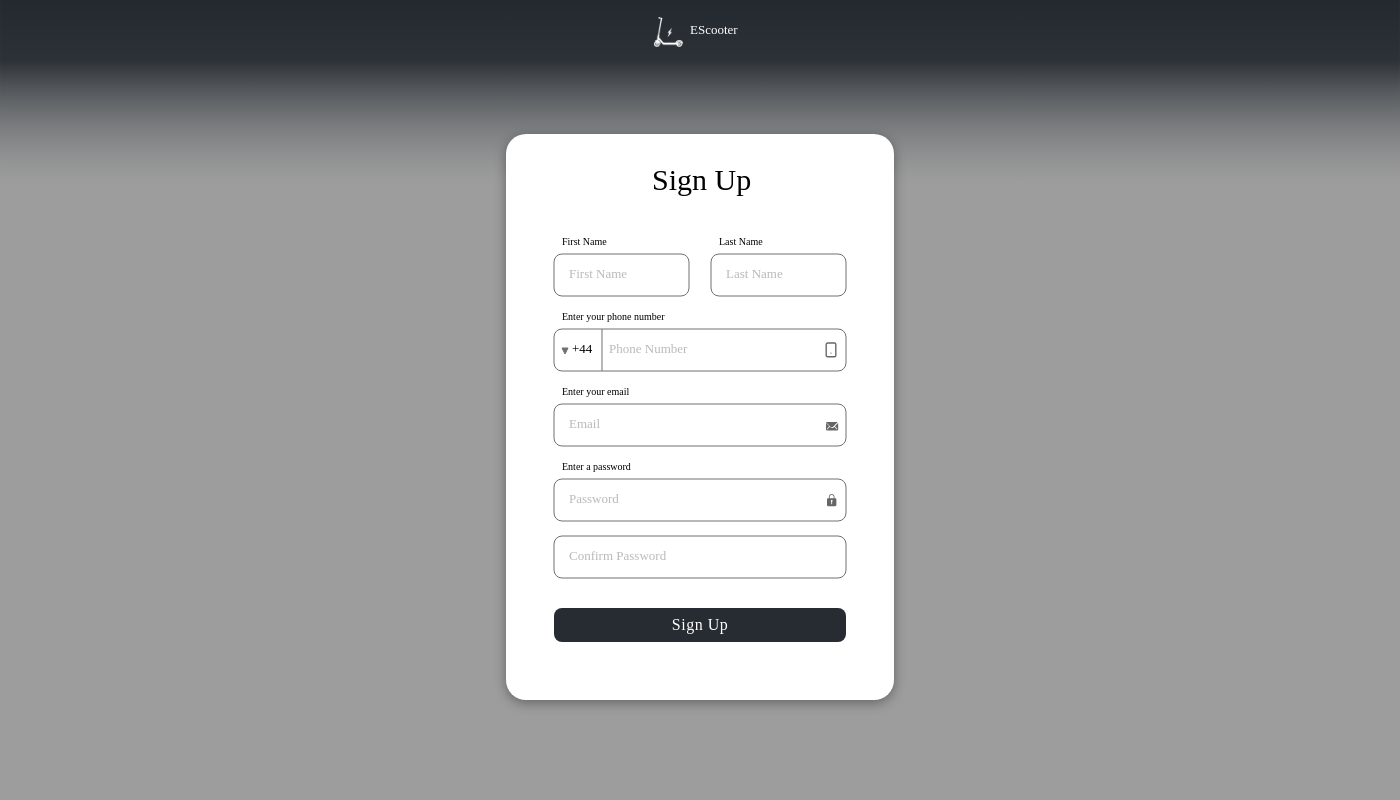
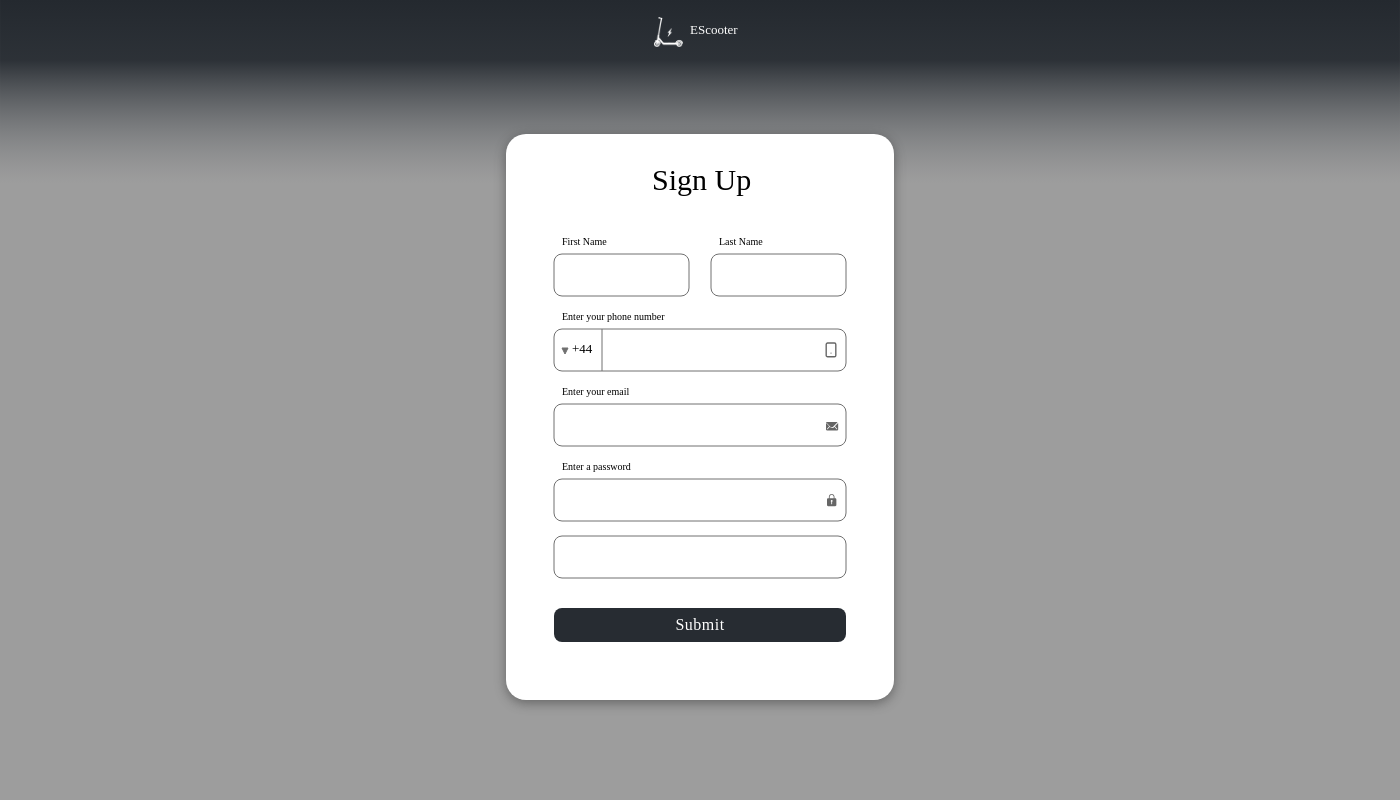
Before and after one commit to Maverick-Low/E-Scooter-Website, a Flask app: page /register in a window 1400 px wide. Run offline with Flask 2, Linux system fonts and the light colour scheme.

Commit message:
registration page connected

```diff
--- a/app/forms.py
+++ b/app/forms.py
@@ -29,7 +29,6 @@ class Registration(FlaskForm):
         password_1 = PasswordField('Enter password', validators=[DataRequired(), Length(min=8,max=60)])
         password_2 = PasswordField('Confirm password', validators=[DataRequired(), Length(min=8,max=60), EqualTo('password_1', message='Passwords must match!')])
         submit = SubmitField('Submit')
-
         # function that validates email adress upon registration
         # todo: write unit tests for functions
         def validate_email(self, email):
--- a/app/templates/Signup/Website_Sign_up___1.html
+++ b/app/templates/Signup/Website_Sign_up___1.html
@@ -236,7 +236,7 @@
 		font-size: 10px;
 		color: rgba(0,0,0,1);
 	}
-	#Password {
+	.Password {
 		opacity: 0.5;
 		left: 0px;
 		top: 17.5px;
@@ -251,7 +251,7 @@
 		font-size: 13px;
 		color: rgba(0,0,0,1);
 	}
-	#Password2 {
+	.Password2 {
 		opacity: 0.5;
 		left: 0px;
 		top: 75px;
@@ -326,7 +326,7 @@
 		font-size: 10px;
 		color: rgba(0,0,0,1);
 	}
-	#Email {
+	.Email {
 		opacity: 0.5;
 		left: 0px;
 		top: 17.5px;
@@ -588,7 +588,7 @@
 		font-size: 10px;
 		color: rgba(0,0,0,1);
 	}
-	#First_Name_bs {
+	.First_Name_bs {
 		opacity: 0.5;
 		left: 0px;
 		top: 18px;
@@ -692,6 +692,10 @@
 		letter-spacing: 0.5px;
 		cursor: pointer;
 	}
+	.error-message {
+  		text-align: center;
+  		color: red;
+	}
 </style>
 </head>
 <body>
@@ -720,18 +724,14 @@
 
 		</div>
 	</div>
-	<form method = "post">
+	<form method = "POST" class="form">
+		{{ form.hidden_tag() }}
       <svg class="Rectangle_667">
           <rect id="Rectangle_667" rx="20" ry="20" x="0" y="0" width="388" height="566">
           </rect>
       </svg>
       <div id="Sign_Up">
           <span>Sign Up</span>
-	</div>
-	<div id="Group_1433">
-		<div id="Group_1442">
-			<button type="submit" class="signup">Sign Up</button>
-		</div>
       </div>
       <div id="Group_1437">
           <div id="Group_1435">
@@ -747,8 +747,20 @@
                   <div id="Enter_a_password">
                       <span>Enter a password</span>
                   </div>
+                  {{ form.password_1 (class="Password") }}
+                  {% for error in form.password_1.errors %}
+                      <li class='error-message'>{{ error }}</li>
+                  {% endfor %}
+                  {{ form.password_2 (class="Password2") }}
+                  {% for error in form.password_2.errors %}
+                      <li class='error-message'>{{ error }}</li>
+                  {% endfor %}
+
+  <!--
                   <input id="Password" name="password_1" type="password" value="" placeholder="Password" autofocus="on"></input>
+
                   <input id="Password2" name="password_2" type="password" value="" placeholder="Confirm Password" autofocus="on"></input>
+  -->
               </div>
           </div>
           <svg class="Icon_ionic-ios-lock" viewBox="2.813 1.406 9.375 12.188">
@@ -765,7 +777,12 @@
               <div id="Enter_your_email">
                   <span>Enter your email</span>
               </div>
-			<input id="Email" name="email" type="text" value="" placeholder="Email" autofocus="on"></input>
+              {{ form.email (class="Email") }}
+              {% for error in form.email.errors %}
+                  <li class='error-message'>{{ error }}</li>
+              {% endfor %}
+
+  <!--			<input id="Email" name="email" type="text" value="" placeholder="Email" autofocus="on"></input>-->
           </div>
           <div id="Icon_ionic-ios-mail">
               <svg class="Path_210" viewBox="1.406 4.297 12.188 7.421">
@@ -788,7 +805,7 @@
                   <div id="Enter_your_phone_number">
                       <span>Enter your phone number</span>
                   </div>
-				<input id="Phone_Number" name="phone_number" type="text" value="" placeholder="Phone Number" autofocus="on"></input>
+  <!--				<input id="Phone_Number" name="phone_number" type="text" value="" placeholder="Phone Number" autofocus="on"></input>-->
                   <div id="n_4">
                       <span>+44</span>
                   </div>
@@ -822,7 +839,12 @@
               <div id="First_Name">
                   <span>First Name</span>
               </div>
-			<input id="First_Name_bs" name="username" type="text" value="" placeholder="First Name" autofocus="on"></input>
+              {{ form.username (class="First_Name_bs") }}
+              {% for error in form.username.errors %}
+                  <li class='error-message'>{{ error }}</li>
+              {% endfor %}
+
+  <!--			<input id="First_Name_bs" name="username" type="text" value="" placeholder="First Name" autofocus="on"></input>-->
           </div>
       </div>
       <div id="Group_1441">
@@ -834,7 +856,13 @@
               <div id="Last_Name">
                   <span>Last Name</span>
               </div>
-			<input id="Last_Name_bx" name="last_name" type="text" value="" placeholder="Last Name" autofocus="on"></input>
+  <!--			<input id="Last_Name_bx" name="lastname" type="text" value="" placeholder="Last Name" autofocus="on"></input>-->
+          </div>
+      </div>
+      <div id="Group_1433">
+          <div id="Group_1442">
+                  {{ form.submit (class="signup")}}
+  <!--			<button type="submit" class="signup">Sign Up</button>-->
           </div>
       </div>
 	</form>
```
Also changed, not shown: database.db. Lines whose indentation alone changed are shown as unchanged.
